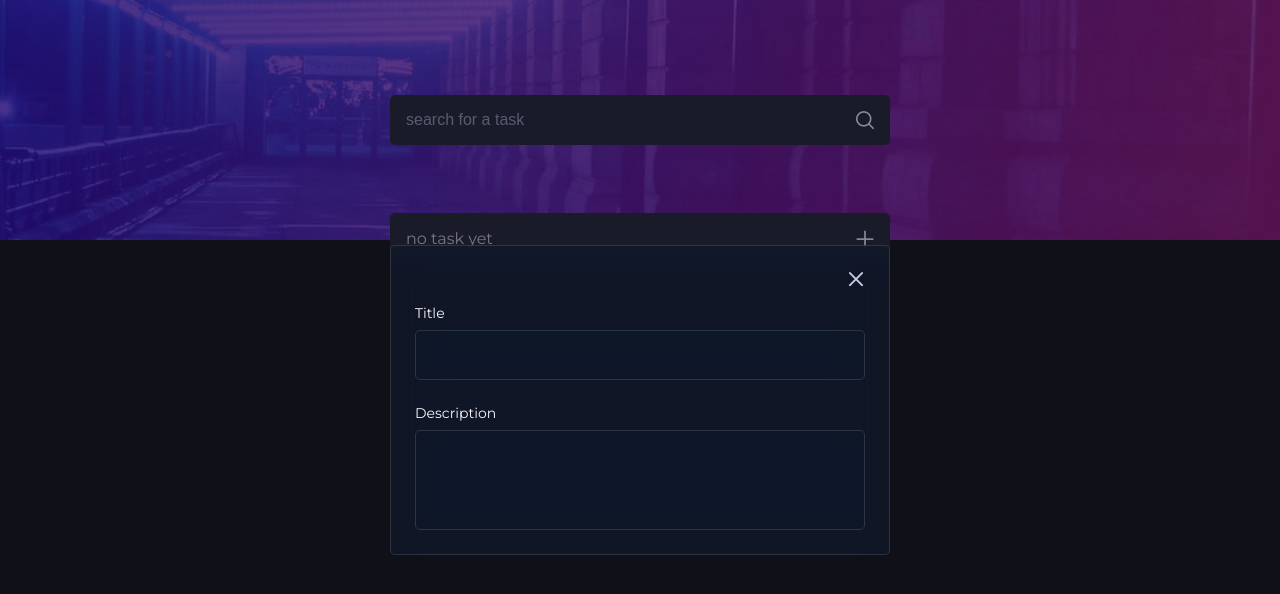
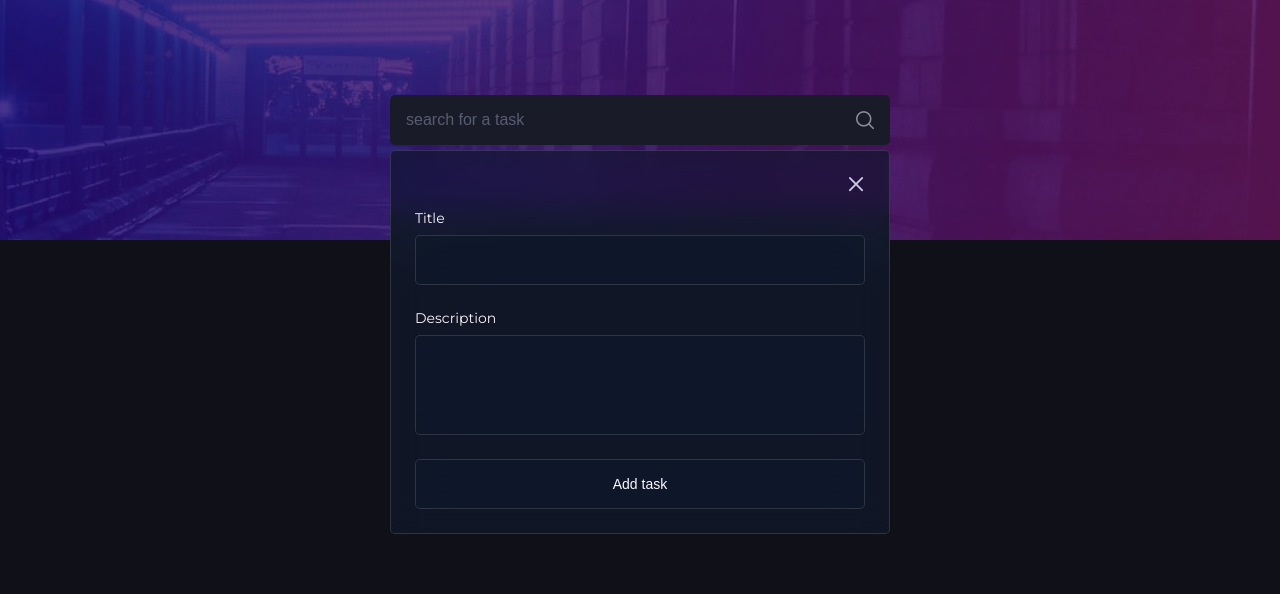
Before and after one commit to Ezeh20/vue-check, a Vue app: page / in a window 1280 px wide. Both pictures are taken after a click on the element 865 px from the left and 238 px from the top of the page. Shown: the top 594 px of the page. Built offline with nearby package versions, Linux system fonts and the light colour scheme.

Commit message:
handled the task com and modal

```diff
--- a/src/components/modal/ModalComponent.module.css
+++ b/src/components/modal/ModalComponent.module.css
@@ -1,13 +1,17 @@
 .main {
+  height: 100vh;
   position: fixed;
   inset: 0;
   background: #00000050;
+  display: flex;
+  justify-content: center;
 }
 
 .modalContainer {
+    margin-top:150px;
   height: 100%;
   display: flex;
-  align-items: center;
+  width: 500px;
   justify-content: center;
 }
 
--- a/src/components/tasks/TasksComponent.module.css
+++ b/src/components/tasks/TasksComponent.module.css
@@ -23,7 +23,7 @@
 .formField {
   display: flex;
   flex-direction: column;
-  gap: .5rem;
+  gap: 0.5rem;
 }
 
 .title {
@@ -41,3 +41,15 @@
   font-size: 14px;
   color: #bbc4eb;
 }
+
+.button {
+  backdrop-filter: blur(16px) saturate(180%);
+  -webkit-backdrop-filter: blur(16px) saturate(180%);
+  background-color: rgba(17, 25, 40, 0.75);
+  border-radius: 5px;
+  border: 1px solid rgba(255, 255, 255, 0.125);
+  padding: 1rem;
+  color: #fdf7ff;
+  font-size: 14px;
+  cursor: pointer;
+}
--- a/src/components/tasks/TasksComponent.vue
+++ b/src/components/tasks/TasksComponent.vue
@@ -41,6 +41,10 @@ const toggleAddModal = () => {
                 <textarea type="text" name="title" :class="`${styles.input} text-a`"></textarea>
 
             </div>
+
+            <button type="submit" :class="`${styles.button}`">
+                Add task
+            </button>
         </form>
     </ModalComponent>
 </template>
```
